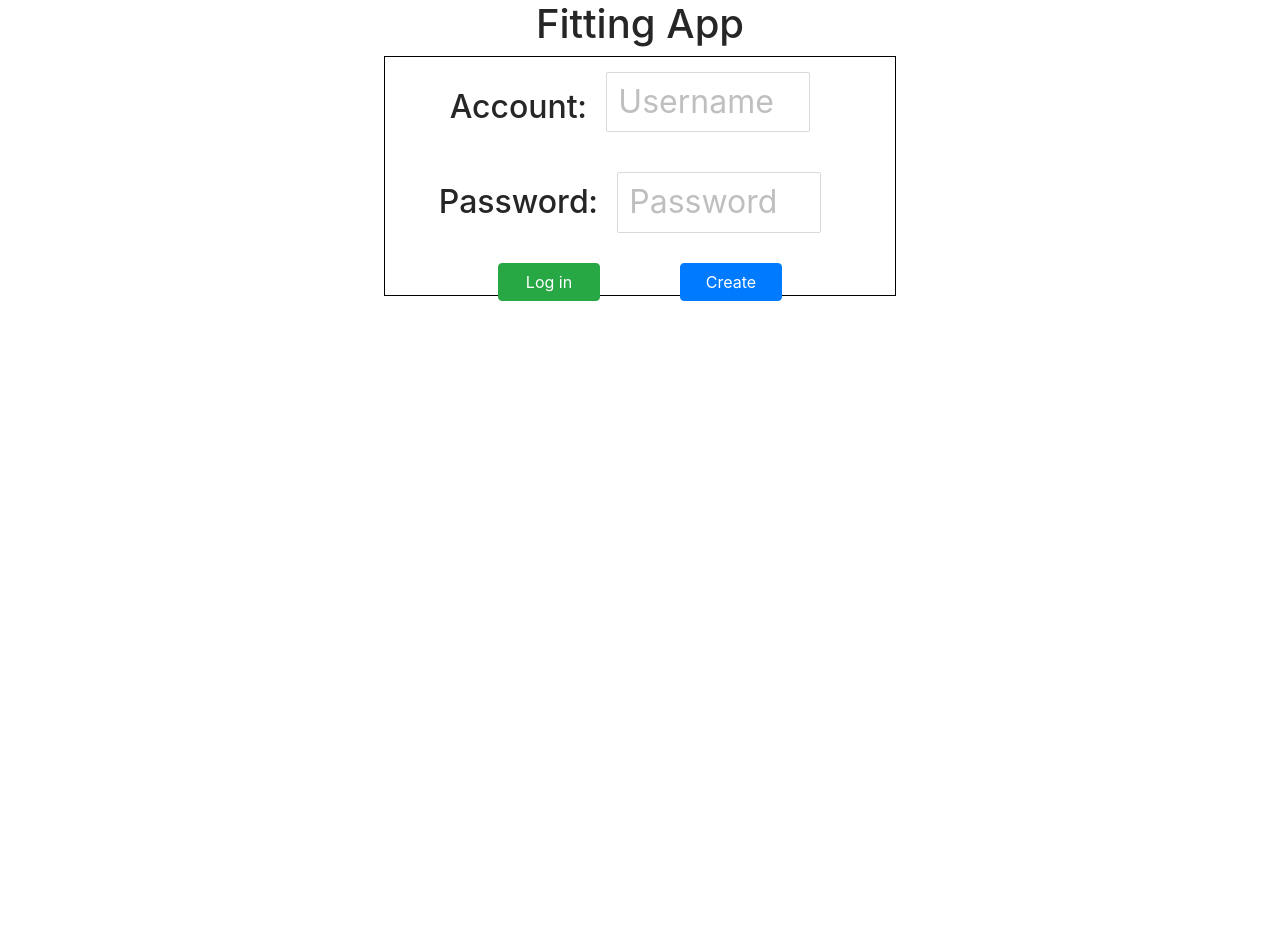
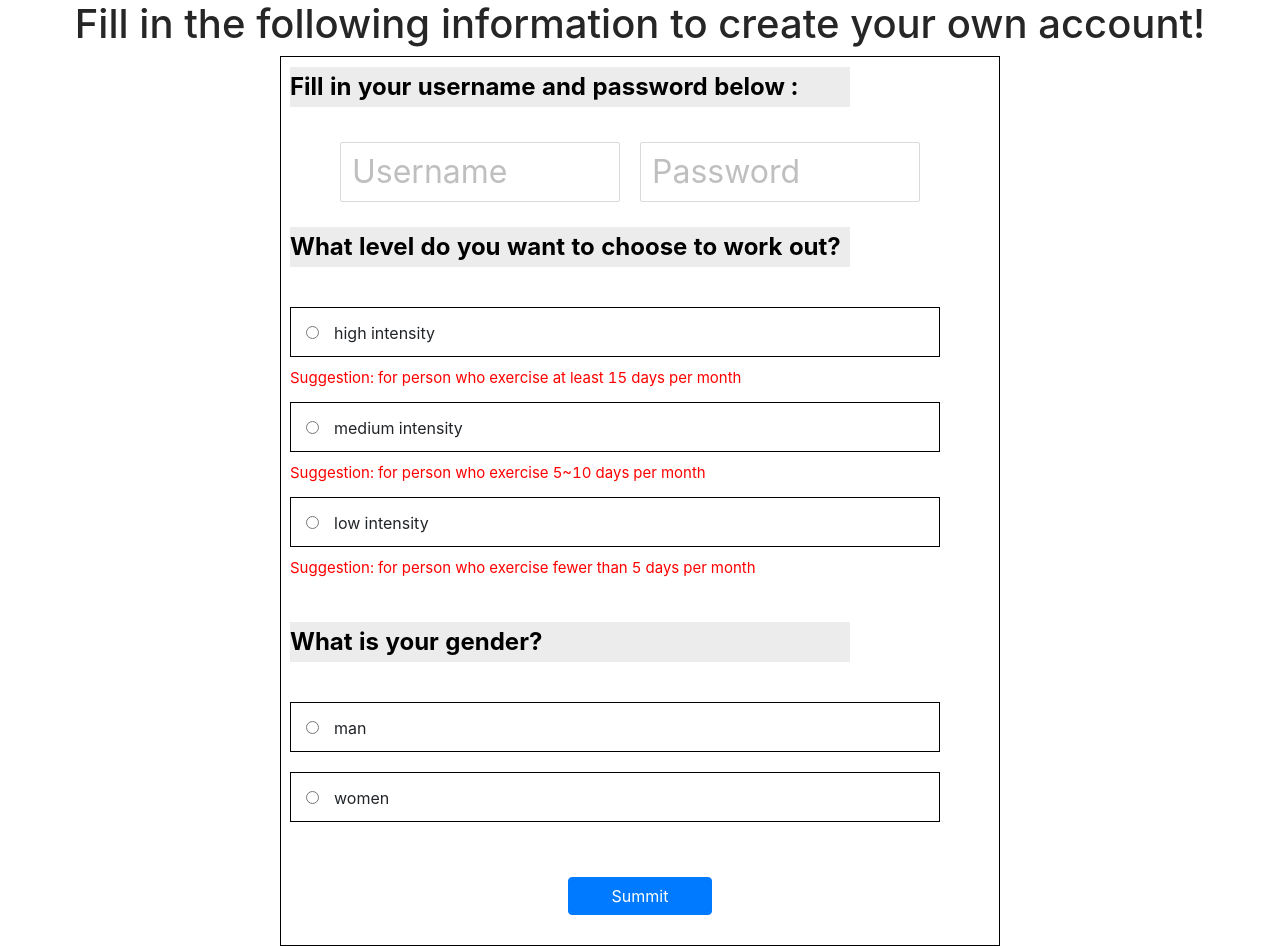
Before and after one commit to b06611016/final-project, a React (Create React App) app in the folder own/: page / in a window 1280 px wide. Before the commit the page ends 800 px from the top, so only its background shows below. Built offline with nearby package versions, Linux system fonts and the light colour scheme; what apollo-link-ws would draw is missing.

Commit message:
1/19 Eric summit

```diff
--- a/own/src/containers/App.css
+++ b/own/src/containers/App.css
@@ -25,3 +25,9 @@
   align-items: center;
   justify-content: center;
 }
+
+body{
+  overflow-y: scroll;
+  margin: 0px;
+  padding: 0px;
+}
--- a/own/src/containers/App.js
+++ b/own/src/containers/App.js
@@ -3,6 +3,7 @@ import React, { useEffect, useRef, useState } from 'react'
 //import useChat from './useChat'
 import LoginPage from '../components/LoginPage'
 import FormPage from '../components/FormPage'
+import MenuPage from '../components/MenuPage'
 import { useQuery, useMutation } from '@apollo/react-hooks'
 import {
   USER_QUERY,
@@ -19,7 +20,7 @@ function App() {
   const [strength, setStrength] = useState('')
 
   const { loading, data, refetch } = useQuery(USER_QUERY, {
-    variables: { username: username, password: password}
+    variables: { username: username, password: password }
   })
   const [addUser] = useMutation(CREATE_USER_MUTATION)
 
@@ -42,10 +43,14 @@ function App() {
   )
 
   const formpage = (
-    <FormPage username={username} password={password} onChange1={() => {console.log("onchange1")}} onChange2={() => {console.log("onChange2")}} onChange3={() => {console.log("onChange3")}} onChange4={() => {console.log("onChange4")}} onClick1={() => {console.log("onClick1")}}></FormPage>
+    <FormPage username={username} password={password} onChange1={() => { console.log("onchange1") }} onChange2={() => { console.log("onChange2") }} onChange3={() => { console.log("onChange3") }} onChange4={() => { console.log("onChange4") }} onClick1={() => { console.log("onClick1") }}></FormPage>
+  )
+
+  const menupage = (
+    <MenuPage username={username} password={password}></MenuPage>
   )
   //-----------------------------------------------------------------------------------------------Page------------------------------------------------------------------------------
-  return <div>{create?formpage:loginpage}</div>
+  return <div>{formpage}</div>
 }
 
 export default App
--- /dev/null
+++ b/package.json
@@ -0,0 +1,5 @@
+{
+  "dependencies": {
+    "react-circular-progressbar": "^2.0.3"
+  }
+}
```
Also changed, not shown: 1 other file (tests, documents, lock files or other folders).
